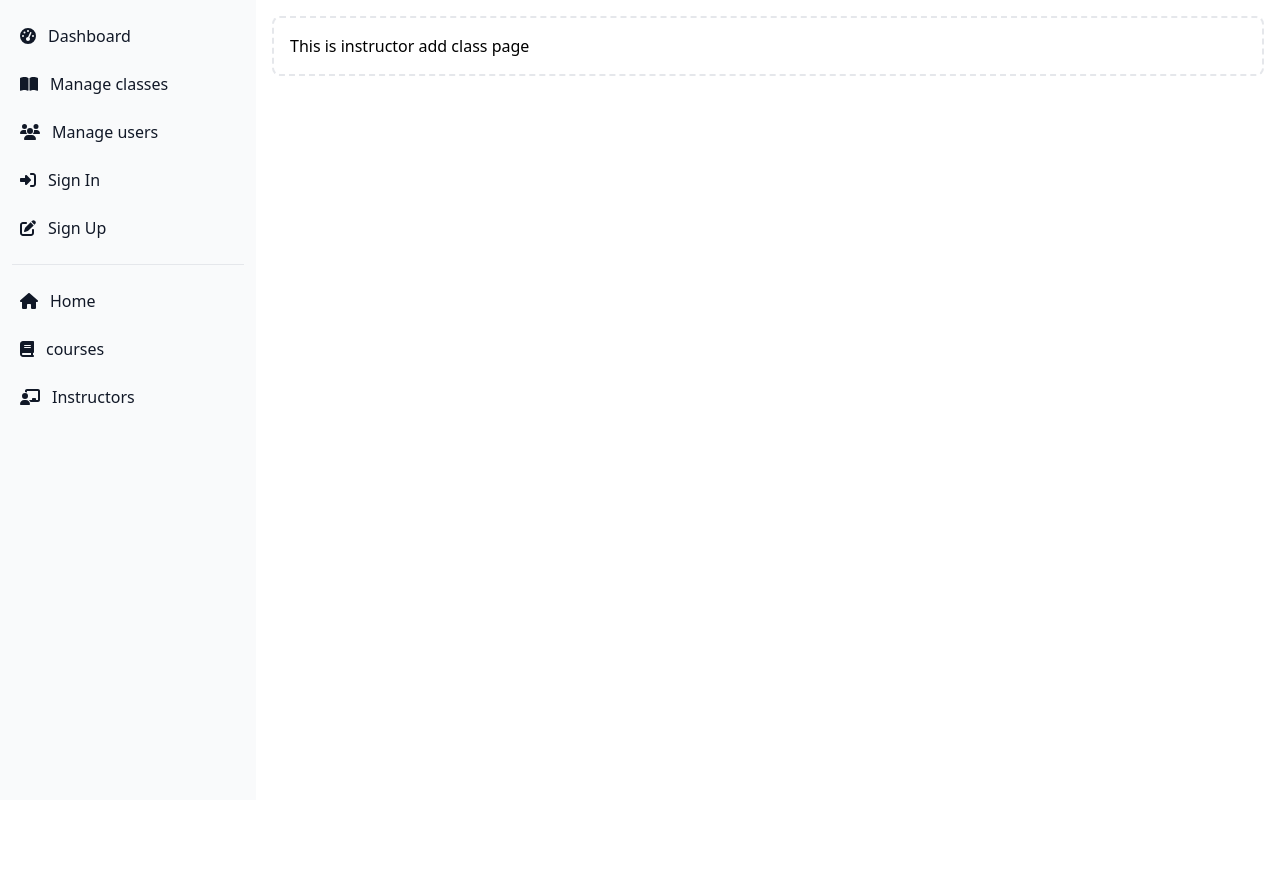
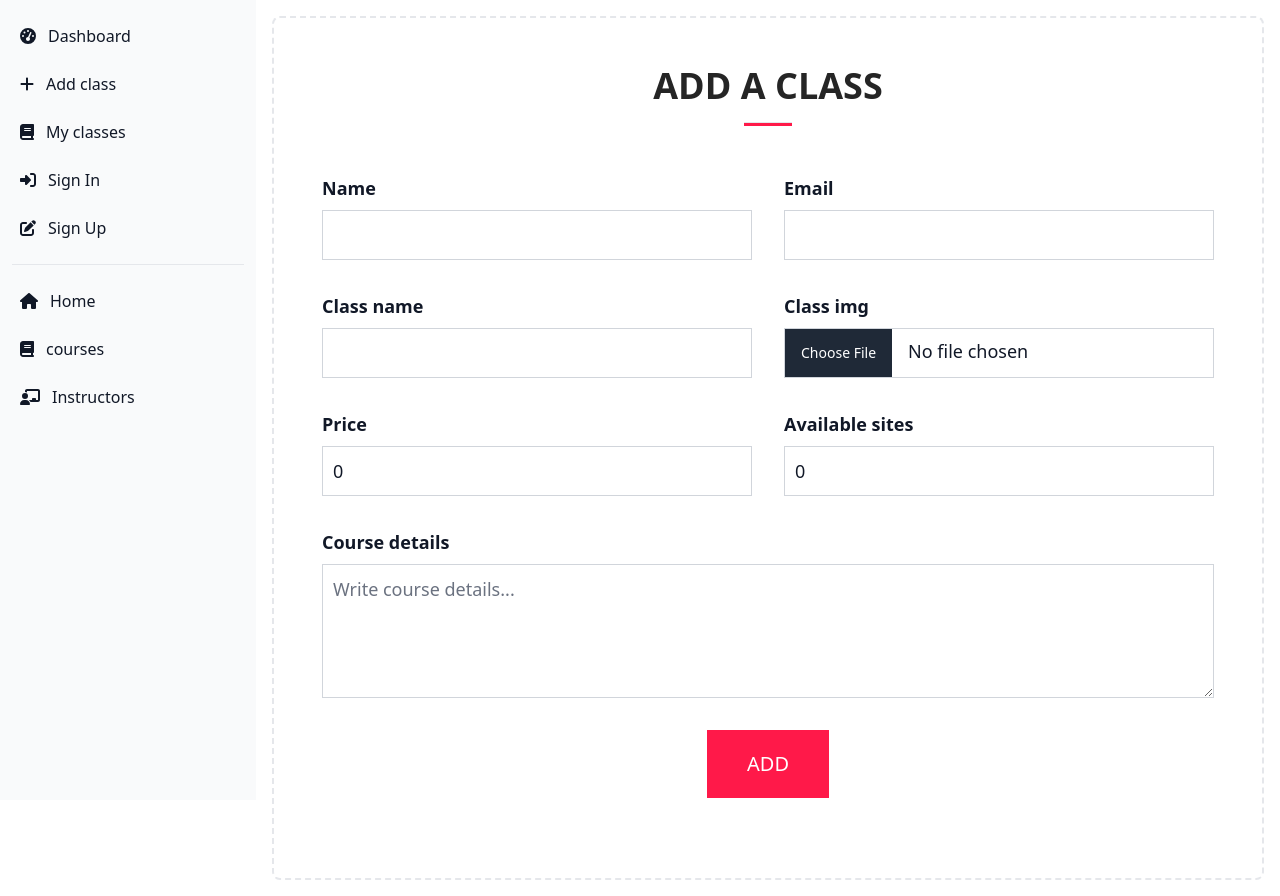
Before and after one commit to mdhasankha-1023/SkillBoost_client_side, a React (Vite) app: page /dashboard/add-class in a window 1280 px wide. Before the commit the page ends 800 px from the top, so only its background shows below. Built offline with nearby package versions, Linux system fonts and the light colour scheme; no server answers.

Commit message:
[ADD:] Form added on add class page and implement img upload system on add a class form

```diff
--- a/src/AuthProvider/AuthProvider.jsx
+++ b/src/AuthProvider/AuthProvider.jsx
@@ -47,10 +47,10 @@ const AuthProvider = ({children}) => {
     }
 
     // authenticate with github
-    const github = () => {
-        setLoading(true)
-        return signInWithPopup(auth, githubProvider)
-    }
+    // const github = () => {
+    //     setLoading(true)
+    //     return signInWithPopup(auth, githubProvider)
+    // }
 
     // signUp with email and password
     const signUpWithEmailAndPassword = (email, password) => {
@@ -72,7 +72,7 @@ const AuthProvider = ({children}) => {
         })
 
         return () => {
-            return unSubscribe();``
+            return unSubscribe();
         }
     } , [])
 
@@ -88,7 +88,7 @@ const AuthProvider = ({children}) => {
         successModal,
         errorModal,
         google,
-        github,
+        // github,
         signUpWithEmailAndPassword,
         logInWithEmailAndPassword,
         signOutUser,
--- a/src/Components/PopularCourses/PopularCourses.jsx
+++ b/src/Components/PopularCourses/PopularCourses.jsx
@@ -23,7 +23,7 @@ const PopularCourses = () => {
             <div className='grid grid-cols-3 gap-y-16 my-20 justify-items-center'>
                 {
                     courses.map(course => <div
-                        key={course.id}
+                        key={course._id}
                         class="max-w-sm bg-white border border-gray-200 rounded-lg shadow dark:bg-gray-800 dark:border-gray-700 cursor-pointer">
                         <Link to={'/'}>
                             <img class="rounded-t-lg h-[50%] w-full hover:scale-105" src={course.img} alt="" />
@@ -39,7 +39,7 @@ const PopularCourses = () => {
                                 </div>
                                 <div className='flex gap-2 items-center'>
                                     <FontAwesomeIcon icon={faStar}></FontAwesomeIcon>
-                                    {course.numberOfStudents}
+                                    {course.ratings}
                                     <p>Ratings</p>
                                 </div>
                                 <div className='text-2xl text-primary font-bold'>
--- a/src/Layout/Dashboard.jsx
+++ b/src/Layout/Dashboard.jsx
@@ -1,4 +1,4 @@
-import { faBook, faBookOpen, faChalkboardTeacher, faHouse, faPenToSquare, faRightFromBracket, faRightToBracket, faTachometerAlt, faUserAlt, faUsers } from '@fortawesome/free-solid-svg-icons';
+import { faBook, faBookOpen, faChalkboardTeacher, faHouse, faPenToSquare, faPlus, faRightFromBracket, faRightToBracket, faTachometerAlt, faUserAlt, faUsers } from '@fortawesome/free-solid-svg-icons';
 import { FontAwesomeIcon } from '@fortawesome/react-fontawesome';
 import React, { useContext } from 'react';
 import { Link, Outlet, useNavigate } from 'react-router-dom';
@@ -46,13 +46,13 @@ const Dashboard = () => {
     const instructorPages = <>
         <li>
             <Link to={'/dashboard/add-class'} className="flex items-center p-2 text-gray-900 rounded-lg dark:text-white hover:bg-gray-100 dark:hover:bg-gray-700 group">
-                <FontAwesomeIcon icon={faTachometerAlt}></FontAwesomeIcon>
+                <FontAwesomeIcon icon={faPlus}></FontAwesomeIcon>
                 <span className="ms-3">Add class</span>
             </Link>
         </li>
         <li>
             <Link to={'/dashboard/my-classes'} className="flex items-center p-2 text-gray-900 rounded-lg dark:text-white hover:bg-gray-100 dark:hover:bg-gray-700 group">
-                <FontAwesomeIcon icon={faTachometerAlt}></FontAwesomeIcon>
+                <FontAwesomeIcon icon={faBook}></FontAwesomeIcon>
                 <span className="ms-3">My classes</span>
             </Link>
         </li>
@@ -75,7 +75,7 @@ const Dashboard = () => {
     </>
 
     // fack user
-    const currentUser = 'admin';
+    const currentUser = 'instructor';
 
 
     return (
--- a/src/Pages/DashboardPage/InstructorsDashboard/AddClass/AddClass.jsx
+++ b/src/Pages/DashboardPage/InstructorsDashboard/AddClass/AddClass.jsx
@@ -1,9 +1,129 @@
-import React from 'react';
+import React, { useContext } from 'react';
+import { useForm } from 'react-hook-form';
+import PrimaryTitle from '../../../../Components/PrimaryTitle/PrimaryTitle';
+import { AuthContext } from '../../../../AuthProvider/AuthProvider';
+
+const apiKey = '26c6dcfebf6877dd7cb99ac627f75188';
 
 const AddClass = () => {
+    const { user, successModal, errorModal } = useContext(AuthContext)
+    const { register, handleSubmit, formState: { errors }, watch, reset } = useForm();
+
+    const onSubmit = (data) => {
+        const { name, email, className, courseDetails, price, availableSites } = data;
+        const formData = new FormData();
+        formData.append('image', data.classImg[0])
+
+
+        fetch('https://api.imgbb.com/1/upload?key=26c6dcfebf6877dd7cb99ac627f75188', {
+            method: 'POST',
+            body: formData
+        })
+            .then(res => res.json())
+            .then(data => {
+                console.log(data)
+                // COURSE INFO
+                const course = {
+                    instructorName: name,
+                    instructorEmail: email,
+                    name: className,
+                    img: data.data.display_url,
+                    price: price,
+                    availableSites: availableSites,
+                    numberOfStudents: 0,
+                    ratings: 0,
+                    details: courseDetails
+                }
+
+                if (data.success) {
+                    fetch('http://localhost:5000/courses', {
+                        method: 'POST',
+                        headers: {
+                            'Content-Type': 'application/json'
+                        },
+                        body: JSON.stringify(course)
+                    })
+                        .then(res => res.json())
+                        .then(data => {
+                            console.log(data)
+                            if (data.insertedId) {
+                                successModal('Course added successfully')
+                                reset();
+                            }
+                        })
+                        .catch(err => errorModal(err.message))
+                }
+            })
+            .catch(err => errorModal(err.message))
+
+    }
+
+
     return (
         <div>
-            <h1>This is instructor add class page</h1>
+            <div className='w-full bg-white my-8'>
+                <PrimaryTitle text={'ADD A Class'}></PrimaryTitle>
+                <div className='w-full'>
+                    <form className='flex flex-col justify-center items-center gap-8 p-8' onSubmit={handleSubmit(onSubmit)}>
+                        {/* first label */}
+                        <div className='flex items-center gap-8 w-full'>
+                            {/* full name */}
+                            <div className='w-1/2'>
+                                <label for="name" class="block mb-2 text-lg font-bold text-gray-900 dark:text-white">Name</label>
+                                <input type='text' className="w-full outline-none border-b border-gray-300 text-gray-900 text-lg block p-2.5" {...register("name")} defaultValue={user?.displayName} readOnly />
+                            </div>
+                            {/* email */}
+                            <div className='w-1/2'>
+                                <label for="email" class="block mb-2 text-lg font-bold text-gray-900 dark:text-white">Email</label>
+                                <input type='email' className="w-full outline-none border-b border-gray-300 text-gray-900 text-lg block p-2.5" {...register("email")} defaultValue={user?.email} readOnly />
+                            </div>
+                        </div>
+                        {/* second label */}
+                        <div className='flex items-center gap-8 w-full'>
+                            {/* class name */}
+                            <div className='w-1/2'>
+                                <label for="className" class="block mb-2 text-lg font-bold text-gray-900 dark:text-white">Class name</label>
+                                <input type='text' className="w-full outline-none border-b border-gray-300 text-gray-900 text-lg block p-2.5" {...register("className", { required: 'This filed is required' })} />
+                                {errors.className && <p role="alert" className='text-red-500 font-bold mt-2 text-md'>{errors.className.message}</p>}
+                            </div>
+                            {/* class img */}
+                            <div className='w-1/2'>
+                                <label for="classImg" class="block mb-2 text-lg font-bold text-gray-900 dark:text-white">Class img</label>
+                                <input type='file' className="w-full outline-none border border-gray-300 text-gray-900 text-lg block" {...register("classImg", { required: 'This filed is required' })} />
+                                {errors.classImg && <p className='text-red-500 font-bold mt-2 text-md'>{errors.classImg.message}</p>}
+
+                            </div>
+                        </div>
+
+                        {/* label three */}
+                        <div className='flex items-center gap-8 w-full'>
+                            {/* price */}
+                            <div className='w-1/2'>
+                                <label for="price" class="block mb-2 text-lg font-bold text-gray-900 dark:text-white">Price</label>
+                                <input type='number' min={0} className="w-full outline-none border-b border-gray-300 text-gray-900 text-lg block p-2.5" {...register("price")} defaultValue={0} />
+                            </div>
+                            {/* available sites */}
+                            <div className='w-1/2'>
+                                <label for="availableSites" class="block mb-2 text-lg font-bold text-gray-900 dark:text-white">Available sites</label>
+                                <input type='number' min={0} className="w-full outline-none border-b border-gray-300 text-gray-900 text-lg block p-2.5" {...register("availableSites")} defaultValue={0} />
+                            </div>
+                        </div>
+                        <div className='w-full'>
+                        {/* details */}
+                            <label for="message" class="block mb-2 text-lg font-bold text-gray-900 dark:text-white">Course details</label>
+                            <textarea rows="4" class="w-full outline-none border-b border-gray-300 text-gray-900 text-lg block p-2.5" {...register("courseDetails", { required: 'This filed is required' })} placeholder="Write course details..."></textarea>
+                            {errors.courseDetails && <p className='text-red-500 font-bold mt-2 text-md'>{errors.courseDetails.message}</p>}
+                        </div>
+
+
+                        {/* button */}
+                        <button type="submit" className="cursor-pointer text-white bg-primary hover:bg-secondary font-medium text-xl w-full sm:w-auto px-10  py-5 text-center ">
+                            ADD
+                        </button>
+                    </form>
+                </div>
+
+            </div>
         </div>
     );
 };
--- a/src/Pages/DashboardPage/UserProfile/UserProfile.jsx
+++ b/src/Pages/DashboardPage/UserProfile/UserProfile.jsx
@@ -1,9 +1,41 @@
-import React from 'react';
+import React, { useContext } from 'react';
+import { AuthContext } from '../../../AuthProvider/AuthProvider';
 
 const UserProfile = () => {
+    const { user } = useContext(AuthContext);
+    console.log(user);
+
+
+
     return (
         <div>
-            <h1>This is user profile</h1>
+            <div className='flex justify-center items-center bg-secondary py-24 relative'>
+                <div className='absolute bottom-[-20%]'>
+                    <img className="rounded-full w-36 h-36" src={user?.photoURL} alt="user profile pic" />
+                    <span class="bottom-[20%] right-2 absolute  w-3.5 h-3.5 bg-green-400 border-2 border-white dark:border-gray-800 rounded-full"></span>
+                </div>
+            </div>
+            <div className='mt-24 mb-8 flex flex-col gap-4'>
+                <div className='flex gap-4'>
+                    <span>Full Name:</span>
+                    <span>{user?.displayName}</span>
+                </div>
+                <div className='flex gap-4'>
+                    <span>Email:</span>
+                    <span>{user?.email}</span>
+                </div>
+                <div className='flex gap-4'>
+                    <span>Address:</span>
+                    <span></span>
+                </div>
+                <div className='flex gap-4'>
+                    <span>Gender:</span>
+                    <span></span>
+                </div>
+                <div className='flex justify-end mx-4'>
+                    <button type="button" className="text-white bg-blue-700 hover:bg-blue-800 focus:ring-4 font-fold rounded-lg px-5 py-2.5 me-2 mb-2 uppercase text-lg">Edit</button>
+                </div>
+            </div>
         </div>
     );
 };
--- a/src/Pages/Registration/SignIn/SignIn.jsx
+++ b/src/Pages/Registration/SignIn/SignIn.jsx
@@ -65,33 +65,33 @@ const SignIn = () => {
 
     // handle github btn
     const handleGithubBtn = () => {
-        github()
-            .then(res => {
-                const result = res.user;
-                // console.log(result);
-                const userInfo = {
-                    name: result.displayName,
-                    picture: result.photoURL,
-                    email: result.email,
-                    role: 'student',
-                    gender: null
-                }
-                fetch('http://localhost:5000/users', {
-                    method: 'POST',
-                    headers: {
-                        'Content-Type': 'application/json'
-                    },
-                    body: JSON.stringify(userInfo)
-                })
-                    .then(res => res.json())
-                    .then(data => {
-                        console.log(data);
-                            successModal('Login Successfully');
-                            navigate('/')
-                    })
-                    .catch(err => errorModal(err.message))
-            })
-            .catch(err => errorModal(err.message))
+        // github()
+        //     .then(res => {
+        //         const result = res.user;
+        //         console.log(result);
+        //         const userInfo = {
+        //             name: result.displayName,
+        //             picture: result.photoURL,
+        //             email: result.email,
+        //             role: 'student',
+        //             gender: null
+        //         }
+        //         fetch('http://localhost:5000/users', {
+        //             method: 'POST',
+        //             headers: {
+        //                 'Content-Type': 'application/json'
+        //             },
+        //             body: JSON.stringify(userInfo)
+        //         })
+        //             .then(res => res.json())
+        //             .then(data => {
+        //                 console.log(data);
+        //                     successModal('Login Successfully');
+        //                     navigate('/')
+        //             })
+        //             .catch(err => errorModal(err.message))
+        //     })
+        //     .catch(err => errorModal(err.message))
     }
 
 
--- a/src/Pages/Registration/SignUp/SignUp.jsx
+++ b/src/Pages/Registration/SignUp/SignUp.jsx
@@ -88,35 +88,35 @@ const SignUp = () => {
 
     // handle github btn
     const handleGithubBtn = () => {
-        github()
-            .then(res => {
-                const result = res.user;
-                // console.log(result);
-                const userInfo = {
-                    name: result.displayName,
-                    picture: result.photoURL,
-                    email: result.email,
-                    role: 'student',
-                    gender: null
-                }
+        // github()
+        //     .then(res => {
+        //         const result = res.user;
+        //         // console.log(result);
+        //         const userInfo = {
+        //             name: result.displayName,
+        //             picture: result.photoURL,
+        //             email: result.email,
+        //             role: 'student',
+        //             gender: null
+        //         }
 
-                // console.log(userInfo);
-                fetch('http://localhost:5000/users', {
-                    method: 'POST',
-                    headers: {
-                        'Content-Type': 'application/json'
-                    },
-                    body: JSON.stringify(userInfo)
-                })
-                    .then(res => res.json())
-                    .then(data => {
-                        console.log(data);
-                        successModal('');
-                        navigate('/')
-                    })
-                    .catch(err => errorModal(err.message))
-            })
-            .catch(err => errorModal(err.message))
+        //         // console.log(userInfo);
+        //         fetch('http://localhost:5000/users', {
+        //             method: 'POST',
+        //             headers: {
+        //                 'Content-Type': 'application/json'
+        //             },
+        //             body: JSON.stringify(userInfo)
+        //         })
+        //             .then(res => res.json())
+        //             .then(data => {
+        //                 console.log(data);
+        //                 successModal('');
+        //                 navigate('/')
+        //             })
+        //             .catch(err => errorModal(err.message))
+        //     })
+        //     .catch(err => errorModal(err.message))
     }
 
 
```
